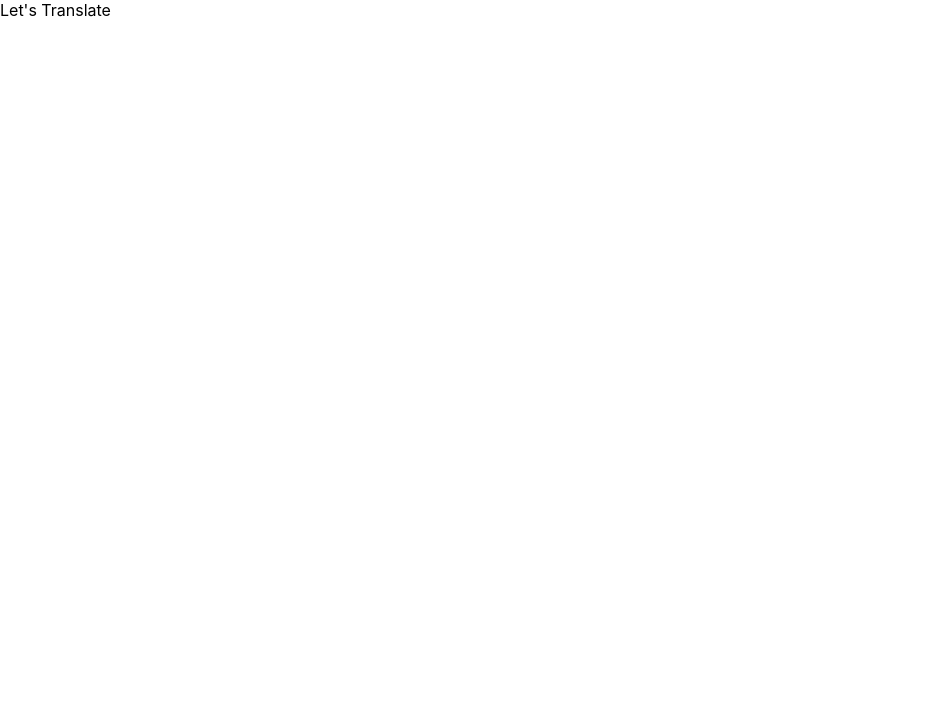
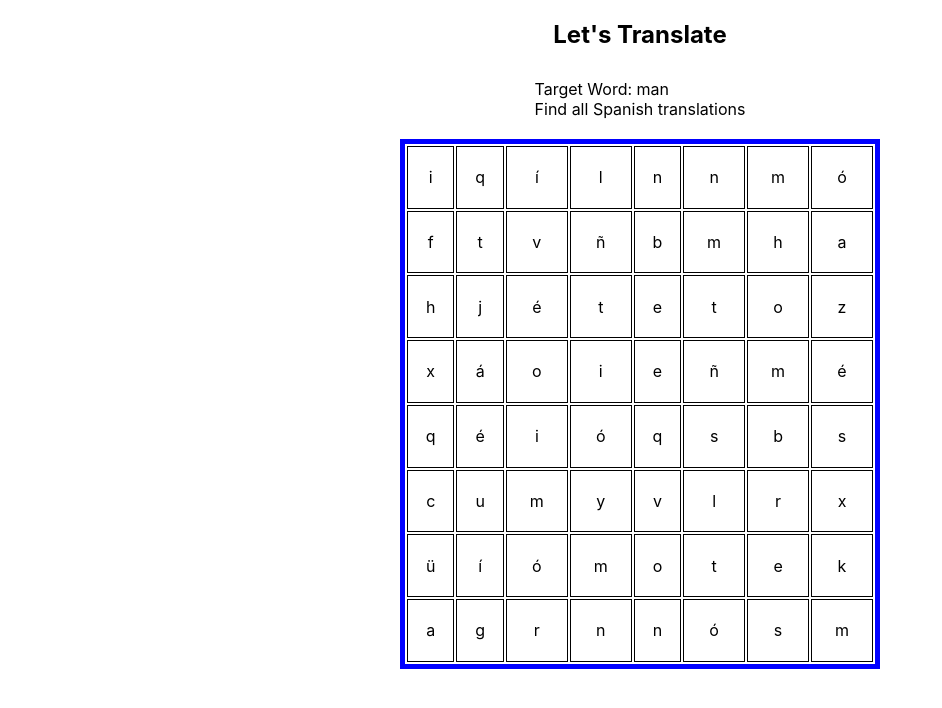
Before and after one commit to ajarian/Word-Find, a React (Create React App) app: page / in a window 1280 px wide. Shown: the top 708 px of the page, without its empty margins (0-942 px from the left). Built offline with nearby package versions, Linux system fonts and the light colour scheme.

Commit message:
Switched away from typescript, displaying grid, basic styles in place

```diff
--- a/public/index.html
+++ b/public/index.html
@@ -8,7 +8,6 @@
     <meta
       name="find challenge"
     />
-    <link rel="apple-touch-icon" href="logo192.png" />
     <!--
       manifest.json provides metadata used when your web app is installed on a
       user's mobile device or desktop. See https://developers.google.com/web/fundamentals/web-app-manifest/
--- /dev/null
+++ b/src/components/Layout.js
@@ -0,0 +1,65 @@
+import React from "react";
+
+import "../styles/Layout.scss";
+import WordGrid from "./WordGrid";
+
+export default class Layout extends React.Component {
+  constructor(props) {
+    super(props);
+
+    this.state = {
+      currentWordIndex: 0,
+      showFinishedMessage: false,
+      wordObjects: []
+    };
+
+    this.requestWordData = this.requestWordData.bind(this);
+  }
+
+  componentDidMount() {
+    this.requestWordData();
+  }
+
+  requestWordData() {
+    // fetch(url)
+    //   .then(res => res.body)
+    //   .then(body => {
+    //     const reader = body.getReader();
+    //     reader.read().then(()
+    //   });
+    const object = {
+      sourceLanguage: "en",
+      word: "man",
+      characterGrid: [
+        ["i", "q", "\u00ed", "l", "n", "n", "m", "\u00f3"],
+        ["f", "t", "v", "\u00f1", "b", "m", "h", "a"],
+        ["h", "j", "\u00e9", "t", "e", "t", "o", "z"],
+        ["x", "\u00e1", "o", "i", "e", "\u00f1", "m", "\u00e9"],
+        ["q", "\u00e9", "i", "\u00f3", "q", "s", "b", "s"],
+        ["c", "u", "m", "y", "v", "l", "r", "x"],
+        ["\u00fc", "\u00ed", "\u00f3", "m", "o", "t", "e", "k"],
+        ["a", "g", "r", "n", "n", "\u00f3", "s", "m"]
+      ],
+      wordLocations: { "6,1,6,2,6,3,6,4,6,5,6,6": "hombre" },
+      targetLanguage: "es"
+    };
+
+    const { wordObjects } = this.state;
+    wordObjects.push(object);
+
+    this.setState({
+      wordObjects: wordObjects
+    });
+  }
+
+  render() {
+    const { wordObjects, currentWordIndex } = this.state;
+
+    return (
+      <div className="layout">
+        <h2>Let's Translate</h2>
+        <WordGrid currentWordData={wordObjects[currentWordIndex]} />
+      </div>
+    );
+  }
+}
--- a/src/components/Layout.tsx
+++ /dev/null
@@ -1,23 +0,0 @@
-import React from "react";
-import WordGrid from "./WordGrid";
-
-export default class Layout extends React.Component {
-  constructor(props: any) {
-    super(props);
-
-    this.state = {
-      currentWordIndex: 0,
-      showFinishedMessage: false,
-      wordObjects: []
-    };
-  }
-
-  render() {
-    return (
-      <div>
-        <span>Let's Translate</span>
-        <WordGrid />
-      </div>
-    );
-  }
-}
--- /dev/null
+++ b/src/components/WordGrid.js
@@ -0,0 +1,71 @@
+import React from "react";
+import '../styles/WordGrid.scss';
+
+const languages = {
+  "es": 'Spanish'
+};
+
+export default class WordGrid extends React.Component {
+  constructor(props) {
+    super(props);
+
+    this.state = {
+      currentWordData: null,
+      highlightedWord: "",
+      characterGrid: null
+    };
+  }
+
+  componentDidUpdate(prevProps) {
+    if (this.props.currentWordData !== prevProps.currentWordData) {
+      this.setState(
+        {
+          currentWordData: this.props.currentWordData
+        },
+        () => this.buildCharacterGrid()
+      );
+    }
+  }
+
+  buildCharacterGrid() {
+    const { currentWordData } = this.state;
+
+    console.log(currentWordData);
+    if (currentWordData !== undefined) {
+      let characterGrid = (
+          currentWordData.characterGrid.map((row, index) => {
+            return (
+              <tr className="grid-row" key={index} onMouseOver={(e) => (console.log(e))}>
+                {row.map((character, index) => {
+                  return <td className="grid-cell" key={index}>{character}</td>;
+                })}
+              </tr>
+            );
+          })
+      );
+      this.setState({ characterGrid });
+    }
+  }
+
+  render() {
+    const { characterGrid, currentWordData } = this.state;
+
+    return (
+      <div className="grid-section">
+        { currentWordData &&
+          <div className="grid-heading">
+            <span>Target Word: {currentWordData.word}</span><br/>
+            <span>Find all {languages[currentWordData.targetLanguage]} translations</span>
+          </div>
+        }
+        { characterGrid &&
+          <table className="character-grid">
+            <tbody>
+              { characterGrid }
+            </tbody>
+          </table>
+        }
+      </div>
+    );
+  }
+}
--- a/src/components/WordGrid.tsx
+++ /dev/null
@@ -1,9 +0,0 @@
-import React from 'react';
-
-export default class WordGrid extends React.Component {
-    render() {
-        return (
-            <div></div>
-        );
-    }
-}
--- /dev/null
+++ b/src/styles/Layout.scss
@@ -0,0 +1,5 @@
+.layout {
+    display: flex;
+    flex-direction: column;
+    align-items: center;
+}
--- /dev/null
+++ b/src/styles/WordGrid.scss
@@ -0,0 +1,25 @@
+.grid-section {
+    display: flex;
+    flex-direction: column;
+    align-items: center;
+    width: 600px;
+    height: 600px;
+
+    .grid-heading {
+        margin-top: 10px;
+    }
+
+    .character-grid {
+        margin-top: 20px;
+        border: 5px solid blue;
+        width: 80%;
+        height: 100%;
+
+        .grid-cell {
+            border: 1px solid black;
+            text-align: center;
+        }
+    }
+
+
+}
```
Also changed, not shown: public/manifest.json, src/resources/gamedata.txt (added).
